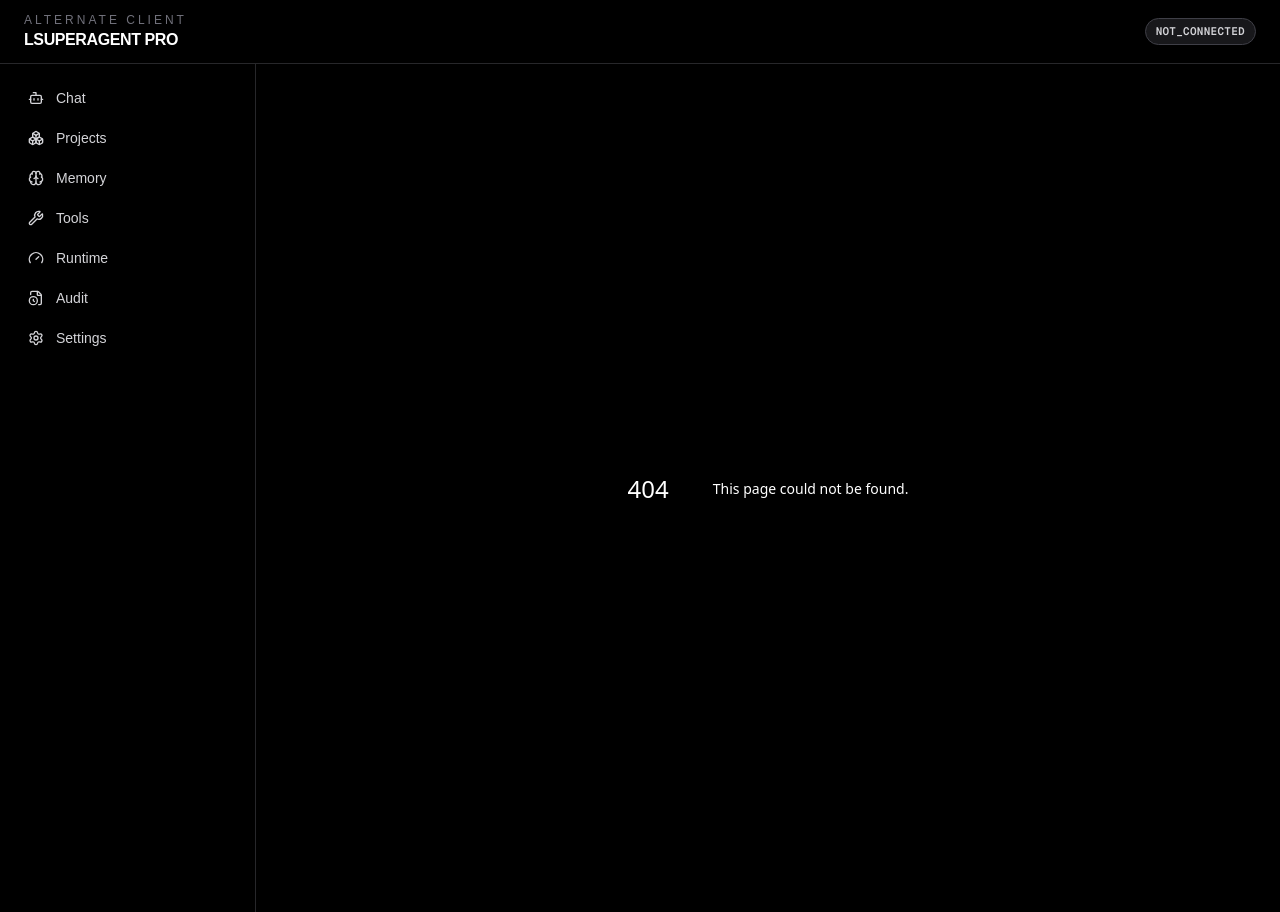
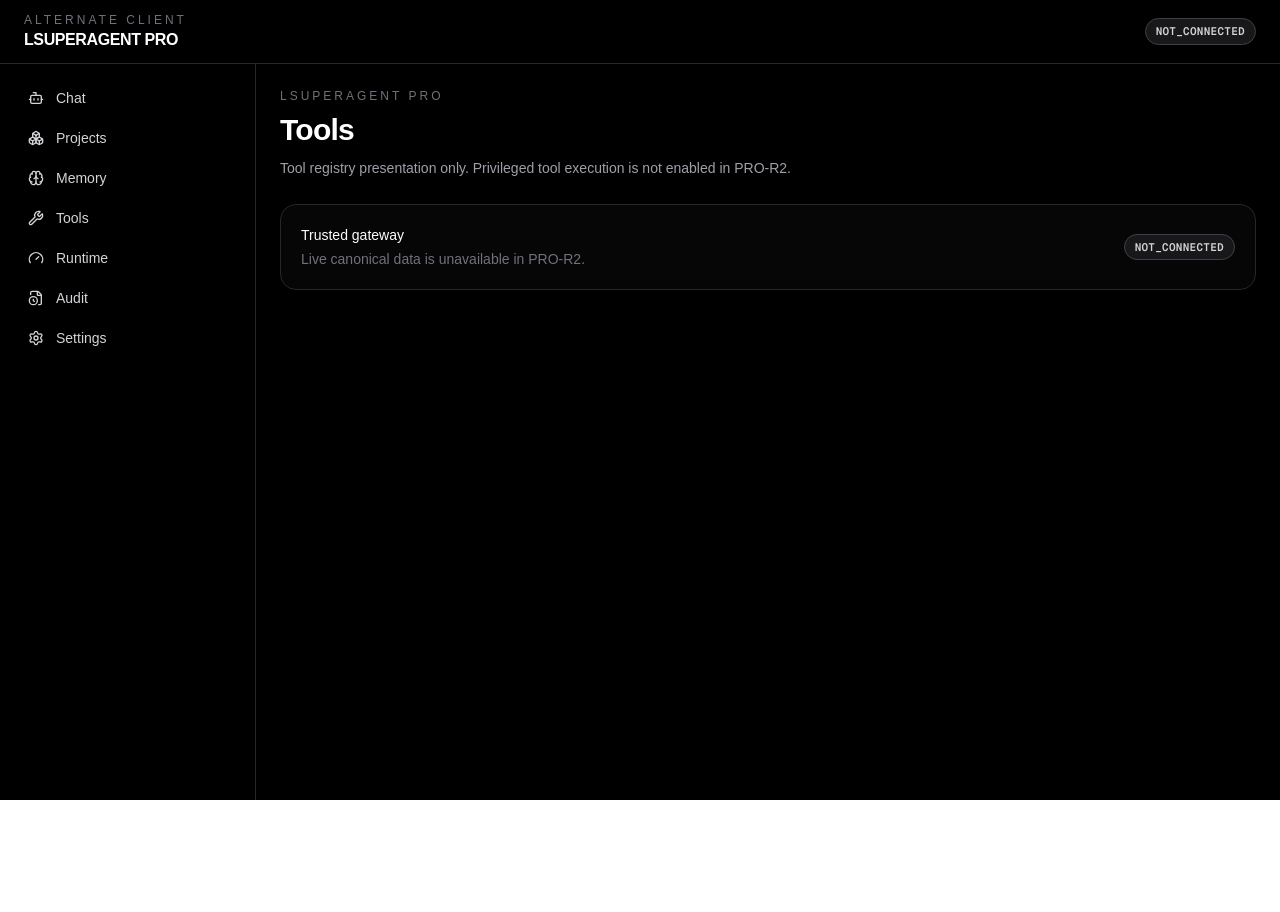
Before and after one commit to thanabartb-ops/Lagensuper-Pro, a Next.js app in the folder lsuperagent-pro/: page /tools in a window 1280 px wide. Before the commit this address had no page. After the commit the page ends 800 px from the top, so only its background shows below. Built offline with nearby package versions, Linux system fonts and the light colour scheme.

Commit message:
feat(pro-r2): add tools module foundation

```diff
--- /dev/null
+++ b/lsuperagent-pro/app/tools/page.tsx
@@ -0,0 +1,5 @@
+import { ModuleStatusPage } from '@/components/modules/ModuleStatusPage'
+
+export default function ToolsPage() {
+  return <ModuleStatusPage title="Tools" description="Tool registry presentation only. Privileged tool execution is not enabled in PRO-R2." />
+}
```
